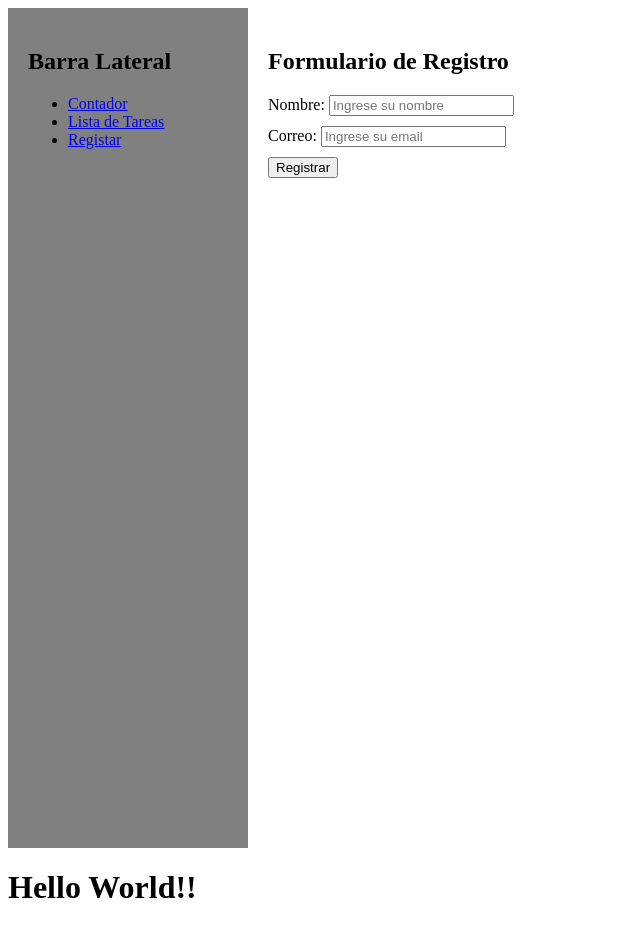
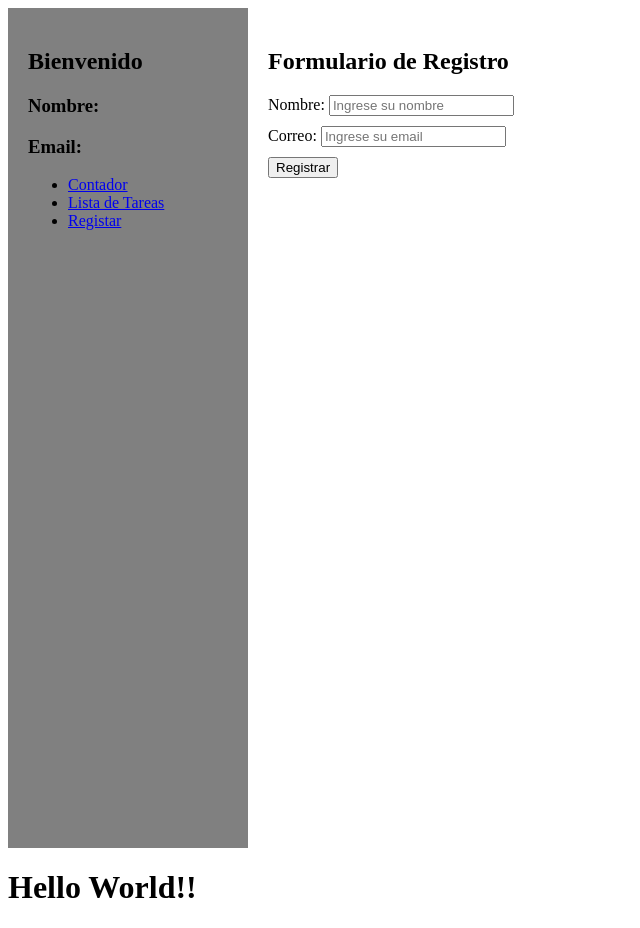
Before and after one commit to constanzaperez0215/miPrimer-Vue.js, a Vue app: page /registar in a window 1280 px wide. Shown: the whole page, without its empty margins (0-640 px from the left). Built offline with nearby package versions, Linux system fonts and the light colour scheme.

Commit message:
Se crea un store de pinia para almacenar los datos del registro

```diff
--- a/src/components/SideBar.vue
+++ b/src/components/SideBar.vue
@@ -1,7 +1,27 @@
-<script setup></script>
+<script setup>
+  import { useRegistrarStore } from '@/modules/registro/stores/registrarStore.js'
+  import {ref, watch} from 'vue'
+
+  const registrarStore = useRegistrarStore()
+  // Obtengo los datos
+  const nombre = ref(registrarStore.nombre.value)
+  const email = ref(registrarStore.email.value)
+
+  watch(() => registrarStore.nombre, (newValue) => {
+    nombre.value = newValue
+  })
+
+  watch(() => registrarStore.email, (newValue) => {
+    email.value = newValue
+  })
+
+</script>
+
 <template>
   <div class="sidebar">
-    <h2>Barra Lateral</h2>
+    <h2>Bienvenido</h2>
+    <h3>Nombre: {{ nombre }}</h3>
+    <h3>Email: {{ email }}</h3>
     <ul>
       <li>
         <RouterLink to="/contador">Contador</RouterLink>
--- /dev/null
+++ b/src/modules/registro/stores/registrarStore.js
@@ -0,0 +1,14 @@
+import { defineStore } from "pinia"
+import { ref } from "vue"
+
+export const useRegistrarStore = defineStore('registrar', () => {
+  const nombre = ref('')
+  const email = ref('')
+
+  const guardarRegistro = (nombreFormulario, emailFormulario) => {
+    nombre.value = nombreFormulario
+    email.value = emailFormulario
+  }
+
+  return { nombre, email, guardarRegistro }
+})
--- a/src/modules/registro/views/RegistrarView.vue
+++ b/src/modules/registro/views/RegistrarView.vue
@@ -1,8 +1,16 @@
 <script setup>
   import { Form, Field, ErrorMessage } from 'vee-validate';
   import { schema } from '../schemas/validationSchema';
+  import { useRegistrarStore } from '../stores/registrarStore'
+  import { ref } from 'vue'
+
+  const registrarStore = useRegistrarStore()
+
+  const nombre = ref('')
+  const email = ref('')
 
   const onSubmit = () => {
+    registrarStore.guardarRegistro(nombre.value, email.value)
     console.log('Se ha enviado el formulario')
   }
 </script>
@@ -13,12 +21,12 @@
     <Form :validation-schema="schema" @submit="onSubmit">
       <div class="form">
         <label for="nombre">Nombre: </label>
-        <Field type="text" name="nombre" placeholder="Ingrese su nombre" />
+        <Field v-model="nombre" type="text" name="nombre" placeholder="Ingrese su nombre" />
         <ErrorMessage name="nombre"></ErrorMessage>
       </div>
       <div class="form">
         <label for="correo">Correo: </label>
-        <Field type="email" name="email" id="email" placeholder="Ingrese su email" />
+        <Field v-model="email" type="email" name="email" id="email" placeholder="Ingrese su email" />
         <ErrorMessage name="email"></ErrorMessage>
       </div>
       <div class="form">
```
